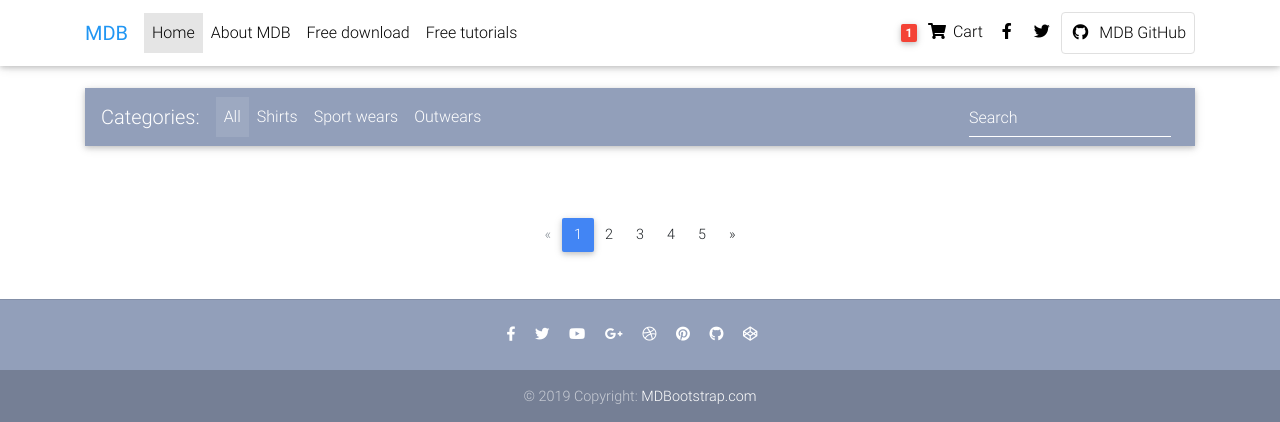
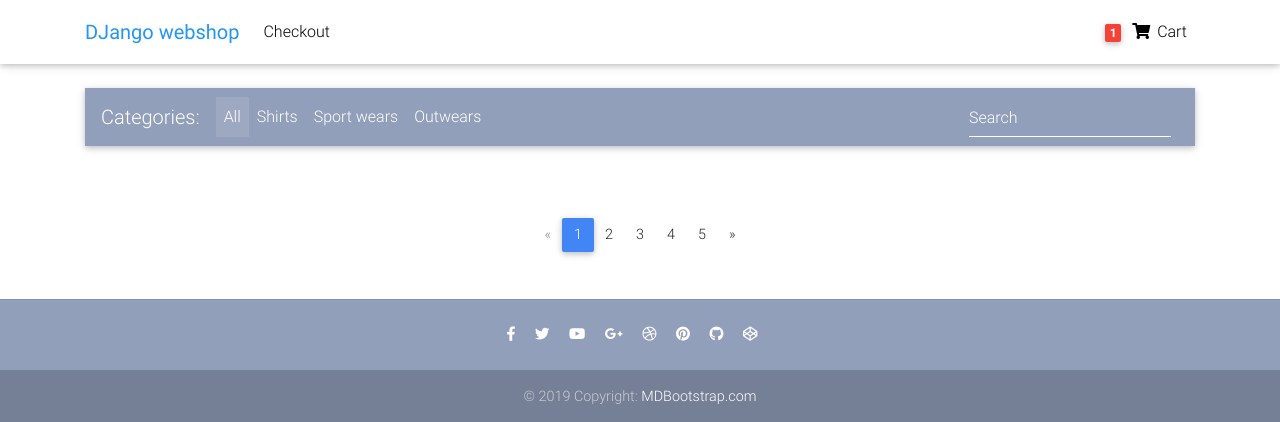
Before and after one commit to juanDeltell/dJandoWebshop, a Django app: template webshop/templates/webshop/home-page.html in a window 1280 px wide. Shown: the top 422 px of the page. Run offline with Django 3.2, Linux system fonts and the light colour scheme; the template is opened without the code that fills it, so the values that code supplies are empty; some libraries are stand-ins or nearby versions.

Commit message:
les continue with some configuration

```diff
--- a/webshop/templates/webshop/base2.html
+++ b/webshop/templates/webshop/base2.html
@@ -53,8 +53,8 @@ here is the include "webshop/navbar.html"
     <div class="container">
 
       <!-- Brand -->
-      <a class="navbar-brand waves-effect" href="https://mdbootstrap.com/docs/jquery/" target="_blank">
-        <strong class="blue-text">MDB</strong>
+      <a class="navbar-brand waves-effect" href="/webShop/item_list/">
+        <strong class="blue-text">DJango webshop</strong>
       </a>
 
       <!-- Collapse -->
@@ -68,21 +68,11 @@ here is the include "webshop/navbar.html"
 
         <!-- Left -->
         <ul class="navbar-nav mr-auto">
-          <li class="nav-item active">
-            <a class="nav-link waves-effect" href="/webShop/item_list/">Home
+
+          <li class="nav-item">
+             <a class="nav-link waves-effect" href="/webShop/check-out/">Checkout
               <span class="sr-only">(current)</span>
             </a>
-          </li>
-          <li class="nav-item">
-            <a class="nav-link waves-effect" href="https://mdbootstrap.com/docs/jquery/" target="_blank">About MDB</a>
-          </li>
-          <li class="nav-item">
-            <a class="nav-link waves-effect" href="https://mdbootstrap.com/docs/jquery/getting-started/download/"
-              target="_blank">Free download</a>
-          </li>
-          <li class="nav-item">
-            <a class="nav-link waves-effect" href="https://mdbootstrap.com/education/bootstrap/" target="_blank">Free
-              tutorials</a>
           </li>
         </ul>
 
@@ -95,22 +85,7 @@ here is the include "webshop/navbar.html"
               <span class="clearfix d-none d-sm-inline-block"> Cart </span>
             </a>
           </li>
-          <li class="nav-item">
-            <a href="https://www.facebook.com/mdbootstrap" class="nav-link waves-effect" target="_blank">
-              <i class="fab fa-facebook-f"></i>
-            </a>
-          </li>
-          <li class="nav-item">
-            <a href="https://twitter.com/MDBootstrap" class="nav-link waves-effect" target="_blank">
-              <i class="fab fa-twitter"></i>
-            </a>
-          </li>
-          <li class="nav-item">
-            <a href="https://github.com/mdbootstrap/bootstrap-material-design" class="nav-link border border-light rounded waves-effect"
-              target="_blank">
-              <i class="fab fa-github mr-2"></i>MDB GitHub
-            </a>
-          </li>
+
         </ul>
 
       </div>
```
